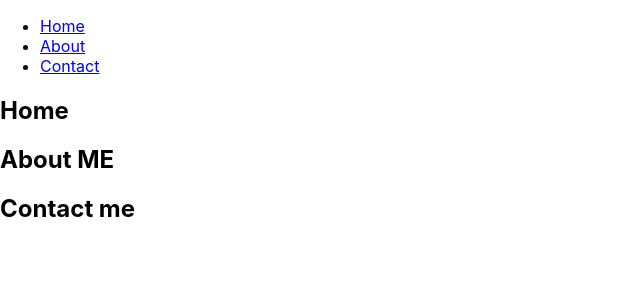
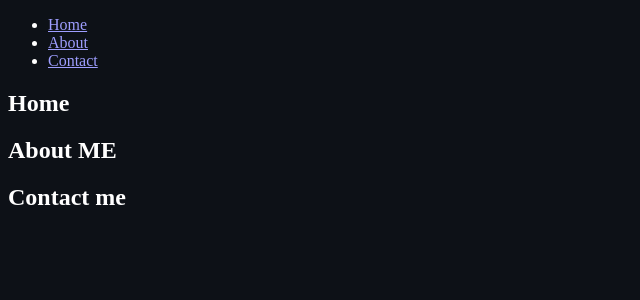
Before and after one commit to codertinie/Personal_Website, a React (Create React App) app: page / in a window 1280 px wide. Shown: the top 300 px of the page, without its empty margins (0-640 px from the left). Built offline with nearby package versions, Linux system fonts and the light colour scheme.

Commit message:
Added css files

```diff
--- a/src/Components/About.jsx
+++ b/src/Components/About.jsx
@@ -1,3 +1,6 @@
+import React from "react";
+import "../CSS/About.css"
+
 const About = () => {
   return (
     <>
--- a/src/Components/Contact.jsx
+++ b/src/Components/Contact.jsx
@@ -1,3 +1,6 @@
+import React from "react";
+import "../CSS/Contact.css"
+
 const Contact = () => {
   return (
     <>
--- a/src/Components/Home.jsx
+++ b/src/Components/Home.jsx
@@ -1,3 +1,6 @@
+import React from "react";
+import "../CSS/Home.css"
+
 const Home = () => {
   return (
     <>
--- a/src/Components/Navbar.jsx
+++ b/src/Components/Navbar.jsx
@@ -1,4 +1,5 @@
 import React from "react";
+import "../CSS/Navbar.css"
 
 const Navbar = () => {
   return (
--- a/src/index.css
+++ b/src/index.css
@@ -1,13 +1,5 @@
-body {
-  margin: 0;
-  font-family: -apple-system, BlinkMacSystemFont, 'Segoe UI', 'Roboto', 'Oxygen',
-    'Ubuntu', 'Cantarell', 'Fira Sans', 'Droid Sans', 'Helvetica Neue',
-    sans-serif;
-  -webkit-font-smoothing: antialiased;
-  -moz-osx-font-smoothing: grayscale;
+* {
+  background-color: #0d1117;
+  box-sizing: border-box;
+  color-scheme: dark;
 }
-
-code {
-  font-family: source-code-pro, Menlo, Monaco, Consolas, 'Courier New',
-    monospace;
-}
```
Also changed, not shown: src/CSS/About.css (added), src/CSS/Contact.css (added), src/CSS/Home.css (added), src/CSS/Navbar.css (added).
